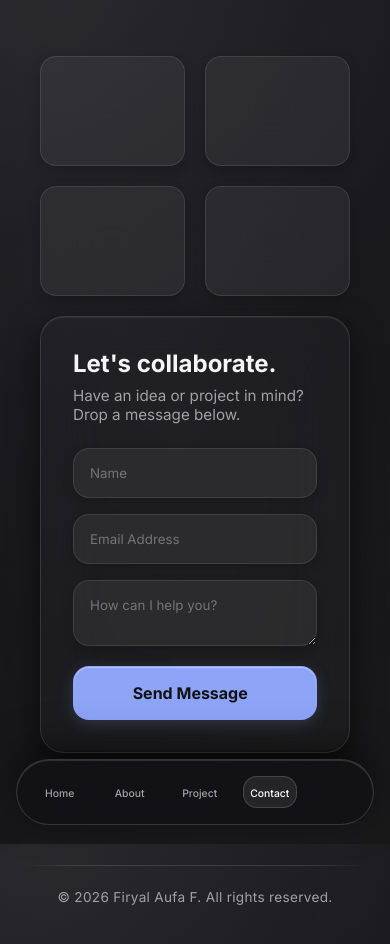
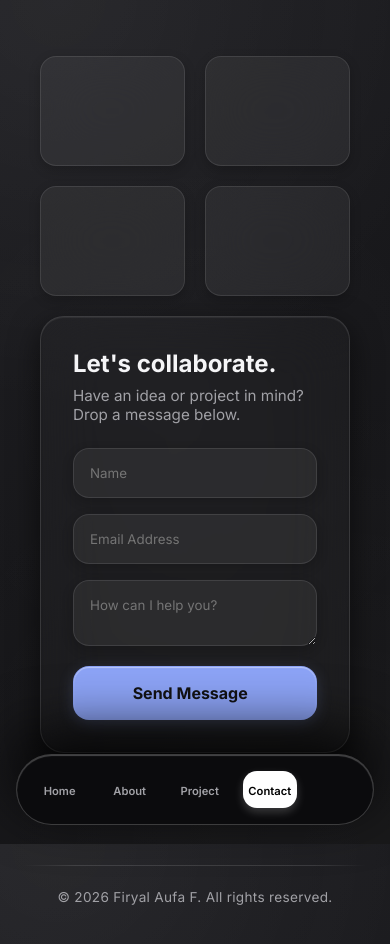
Before and after one commit to aoefiles/firyal-portfolio, a Next.js app: page /contact in a window 390 px wide. Shown: the top 944 px of the page. Built offline with nearby package versions, Linux system fonts and the light colour scheme; some icons are missing.

Commit message:
update: navbar style for mobile

```diff
--- a/src/app/globals.css
+++ b/src/app/globals.css
@@ -167,13 +167,13 @@ body::after { bottom: -50px; right: -100px; }
 .delay-3 { transition-delay: 0.3s; }
 
 /* =========================================
-   4. NAVIGATION (Monochrome & Solid Edition)
+   4. NAVIGATION (High-Contrast Solid Edition)
 ========================================= */
 nav {
-    /* PERUBAHAN 1: Angka 0.4 diubah jadi 0.85 agar lebih pekat */
-    background: rgba(18, 18, 22, 0.85);
-    backdrop-filter: blur(40px) saturate(150%);
-    -webkit-backdrop-filter: blur(40px) saturate(150%);
+    /* Background 96% Solid: Memblokir gangguan dari gambar di belakang */
+    background: rgba(12, 12, 14, 0.96);
+    backdrop-filter: blur(20px);
+    -webkit-backdrop-filter: blur(20px);
 
     padding: 0.6rem 0.8rem;
     border-radius: 100px;
@@ -186,28 +186,28 @@ nav {
     top: 2rem;
     z-index: 9999;
 
-    /* Pinggiran dipertegas sedikit agar kontras */
-    border: 1px solid rgba(255, 255, 255, 0.15);
+    /* Garis batas kaca diperterang agar navbar punya bentuk (shape) yang jelas */
+    border: 1px solid rgba(255, 255, 255, 0.2);
     box-shadow:
-        0 24px 48px -12px rgba(0, 0, 0, 0.9),
-        inset 0 1px 1px rgba(255, 255, 255, 0.2);
+        0 24px 48px -12px rgba(0, 0, 0, 1),
+        inset 0 1px 1px rgba(255, 255, 255, 0.25);
 
     transition: all 0.5s cubic-bezier(0.16, 1, 0.3, 1);
     transform-origin: center top;
 }
 
 nav.scrolled {
-    /* Saat discroll makin pekat (0.95) */
-    background: rgba(12, 12, 14, 0.95);
-    border-color: rgba(255, 255, 255, 0.2);
+    background: rgba(8, 8, 10, 0.98);
+    border-color: rgba(255, 255, 255, 0.25);
     box-shadow:
-        0 30px 60px -10px rgba(0, 0, 0, 0.95),
-        inset 0 1px 1px rgba(255, 255, 255, 0.2);
+        0 30px 60px -10px rgba(0, 0, 0, 1),
+        inset 0 1px 1px rgba(255, 255, 255, 0.3);
     transform: scale(0.98) translateY(-4px);
 }
 
 nav a {
-    color: var(--text-secondary);
+    /* Warna teks default sedikit diterangkan agar lebih terbaca */
+    color: #a1a1a6;
     text-decoration: none;
     font-size: 0.85rem;
     font-weight: 500;
@@ -220,52 +220,53 @@ nav a {
 }
 
 nav a i { font-size: 1.15rem; transition: transform 0.3s ease; }
-nav a:hover { color: var(--text-primary); background: rgba(255, 255, 255, 0.05); }
+nav a:hover { color: #ffffff; background: rgba(255, 255, 255, 0.1); }
 nav a:hover i { transform: translateY(-2px); }
 
 /* =========================================
-   STATUS AKTIF MONOKROM (Frosted White Glass)
+   STATUS AKTIF: HIGH-CONTRAST INVERT
 ========================================= */
 nav a.active {
-    color: #ffffff;
-    font-weight: 600;
-    background: rgba(255, 255, 255, 0.08);
-    box-shadow:
-        inset 0 0 0 1px rgba(255, 255, 255, 0.16),
-        0 4px 12px rgba(0, 0, 0, 0.2);
+    color: #000000; /* Teks Hitam Pekat */
+    font-weight: 700;
+    background: #ffffff; /* Background Putih Solid */
+    box-shadow: 0 4px 15px rgba(255, 255, 255, 0.3); /* Cahaya putih memancar keluar */
 }
 
 .nav-divider {
     width: 1px;
     height: 20px;
-    background: rgba(255, 255, 255, 0.15);
+    background: rgba(255, 255, 255, 0.2);
     margin: 0 0.4rem;
 }
 
 /* =========================================
-   LIGHT MODE ADAPTATION (Monochrome)
+   LIGHT MODE ADAPTATION (High-Contrast)
 ========================================= */
 body.light-mode nav {
-    background: rgba(250, 250, 252, 0.85); /* Diperpekat */
-    border-color: rgba(255, 255, 255, 0.9);
-    box-shadow: 0 20px 40px -10px rgba(0, 0, 0, 0.08), inset 0 2px 4px rgba(255, 255, 255, 0.9);
+    background: rgba(255, 255, 255, 0.96);
+    border-color: rgba(0, 0, 0, 0.1);
+    box-shadow: 0 20px 40px -10px rgba(0, 0, 0, 0.1), inset 0 2px 4px rgba(255, 255, 255, 1);
 }
 body.light-mode nav.scrolled {
-    background: rgba(255, 255, 255, 0.98); /* Diperpekat */
-    box-shadow: 0 24px 48px -12px rgba(0, 0, 0, 0.12), inset 0 2px 4px rgba(255, 255, 255, 1);
+    background: rgba(255, 255, 255, 0.98);
+    border-color: rgba(0, 0, 0, 0.15);
+    box-shadow: 0 24px 48px -12px rgba(0, 0, 0, 0.15), inset 0 2px 4px rgba(255, 255, 255, 1);
 }
-body.light-mode .nav-divider { background: rgba(0, 0, 0, 0.1); }
-body.light-mode nav a:hover { background: rgba(0, 0, 0, 0.04); }
+body.light-mode .nav-divider { background: rgba(0, 0, 0, 0.15); }
+body.light-mode nav a { color: #555555; }
+body.light-mode nav a:hover { color: #000000; background: rgba(0, 0, 0, 0.05); }
 
+/* Status Aktif Light Mode (Solid Black) */
 body.light-mode nav a.active {
-    color: #000000;
-    background: rgba(0, 0, 0, 0.06);
-    box-shadow: inset 0 0 0 1px rgba(0, 0, 0, 0.12), 0 4px 12px rgba(0, 0, 0, 0.03);
+    color: #ffffff; /* Teks Putih Pekat */
+    background: #121214; /* Background Hitam Solid */
+    box-shadow: 0 4px 15px rgba(0, 0, 0, 0.2);
 }
 
 .theme-toggle-btn {
     cursor: pointer;
-    color: var(--text-secondary);
+    color: #a1a1a6;
     font-size: 1.25rem;
     padding: 0.55rem;
     border-radius: 50%;
@@ -274,10 +275,12 @@ body.light-mode nav a.active {
     transition: all 0.4s cubic-bezier(0.16, 1, 0.3, 1);
     display: flex; align-items: center; justify-content: center;
 }
-.theme-toggle-btn:hover { color: var(--text-primary); background: var(--element-bg); transform: rotate(30deg); }
+.theme-toggle-btn:hover { color: #ffffff; background: rgba(255, 255, 255, 0.1); transform: rotate(30deg); }
+body.light-mode .theme-toggle-btn { color: #555555; }
+body.light-mode .theme-toggle-btn:hover { color: #000000; background: rgba(0,0,0,0.05); }
 
 /* =========================================
-   MOBILE: THE "APP TAB BAR" (Fixed & Centered)
+   MOBILE: HIGH-CONTRAST TAB BAR
 ========================================= */
 @media (max-width: 768px) {
     nav {
@@ -291,48 +294,67 @@ body.light-mode nav a.active {
         max-width: 400px;
         justify-content: space-around;
         padding: 0.5rem 0.6rem;
+
+        /* Background & Border solid agar tidak bocor dari gambar/teks di belakangnya */
+        background: rgba(12, 12, 14, 0.98);
+        border: 1px solid rgba(255, 255, 255, 0.2);
+
+        /* Bayangan sangat besar dan gelap ke atas agar navbar "terpisah" dari halaman */
         box-shadow:
-            0 -10px 40px rgba(0, 0, 0, 0.5),
-            inset 0 1px 1px rgba(255, 255, 255, 0.15);
+            0 -20px 60px rgba(0, 0, 0, 0.9),
+            inset 0 1px 1px rgba(255, 255, 255, 0.25);
     }
 
     nav.scrolled {
         bottom: 0.8rem;
         transform: scale(0.96) translateY(3px);
         box-shadow:
-            0 -15px 50px rgba(0, 0, 0, 0.7),
-            inset 0 1px 1px rgba(255, 255, 255, 0.2);
+            0 -20px 60px rgba(0, 0, 0, 1),
+            inset 0 1px 1px rgba(255, 255, 255, 0.3);
     }
 
-    body.light-mode nav { box-shadow: 0 -10px 40px rgba(0,0,0,0.06), inset 0 2px 4px rgba(255,255,255,0.9); }
-    body.light-mode nav.scrolled { box-shadow: 0 -15px 50px rgba(0,0,0,0.1), inset 0 2px 4px rgba(255,255,255,1); }
+    body.light-mode nav {
+        background: rgba(255, 255, 255, 0.98);
+        border-color: rgba(0,0,0,0.1);
+        box-shadow: 0 -15px 40px rgba(0,0,0,0.1), inset 0 2px 4px rgba(255,255,255,1);
+    }
+    body.light-mode nav.scrolled {
+        box-shadow: 0 -20px 50px rgba(0,0,0,0.15), inset 0 2px 4px rgba(255,255,255,1);
+    }
 
     nav a {
         flex-direction: column;
-        padding: 0.5rem 0.2rem;
+        /* Padding diperbesar sedikit agar target tap (jari) lebih lebar dan nyaman */
+        padding: 0.6rem 0.2rem;
         border-radius: 14px;
-        gap: 0.2rem;
+        gap: 0.25rem;
         flex: 1;
         justify-content: center;
     }
 
-    nav a i { font-size: 1.35rem; margin: 0; }
+    nav a i {
+        font-size: 1.4rem; /* Ikon dibesarkan sedikit */
+        margin: 0;
+    }
 
     .nav-text {
         display: block !important;
-        font-size: 0.65rem;
-        font-weight: 500;
+        font-size: 0.7rem; /* Teks dibesarkan sedikit */
+        font-weight: 600;
         text-align: center;
     }
 
+    /* Status Aktif Mobile (Solid & Sangat Terlihat) */
     nav a.active {
-        background: rgba(255, 255, 255, 0.08);
-        box-shadow: inset 0 0 0 1px rgba(255, 255, 255, 0.16);
+        background: #ffffff;
+        color: #000000;
+        box-shadow: 0 4px 10px rgba(255,255,255,0.2);
     }
 
     body.light-mode nav a.active {
-        background: rgba(0, 0, 0, 0.06);
-        box-shadow: inset 0 0 0 1px rgba(0, 0, 0, 0.12);
+        background: #121214;
+        color: #ffffff;
+        box-shadow: 0 4px 10px rgba(0,0,0,0.2);
     }
 
     .nav-divider { display: none; }
@@ -340,7 +362,7 @@ body.light-mode nav a.active {
     .theme-toggle-btn {
         flex: 0.6;
         padding: 0.5rem;
-        font-size: 1.35rem;
+        font-size: 1.4rem;
     }
 }
 
```
